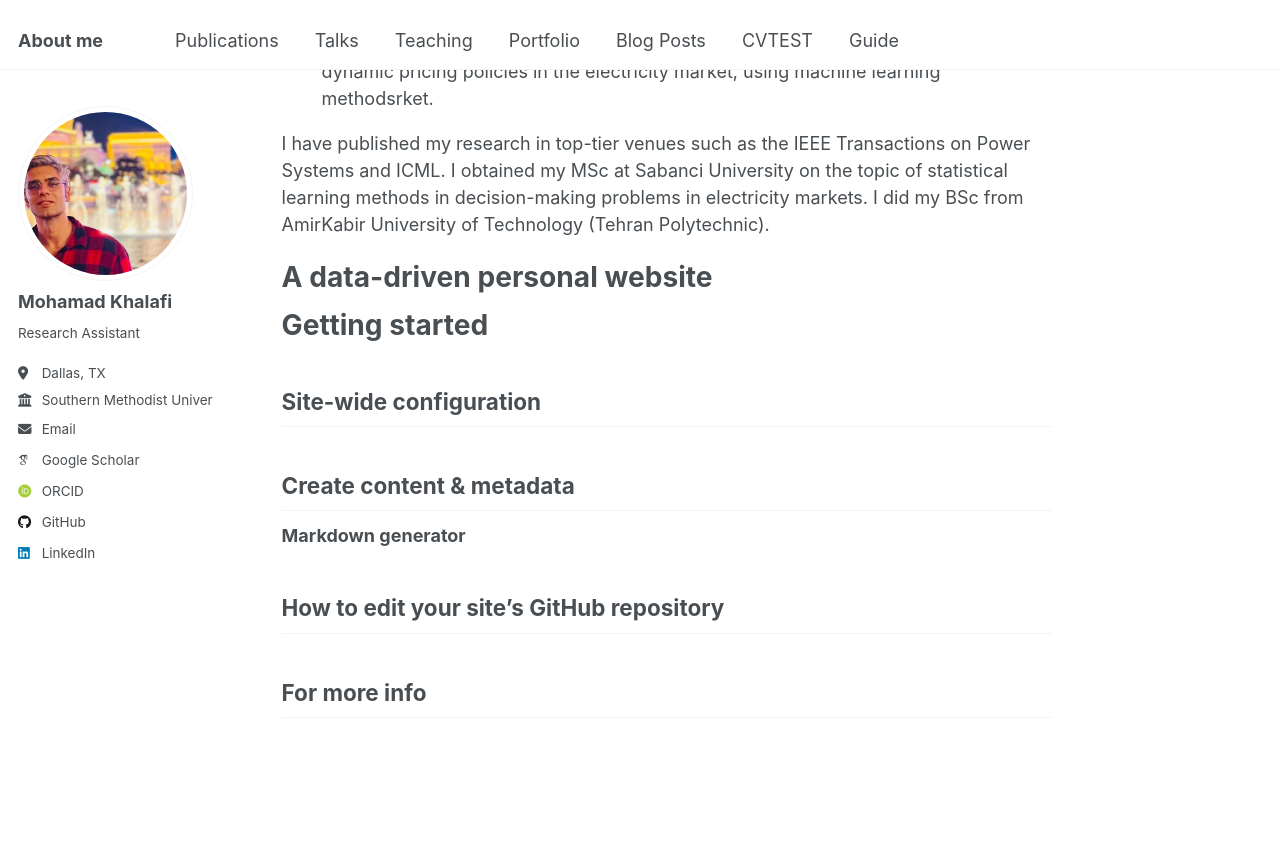
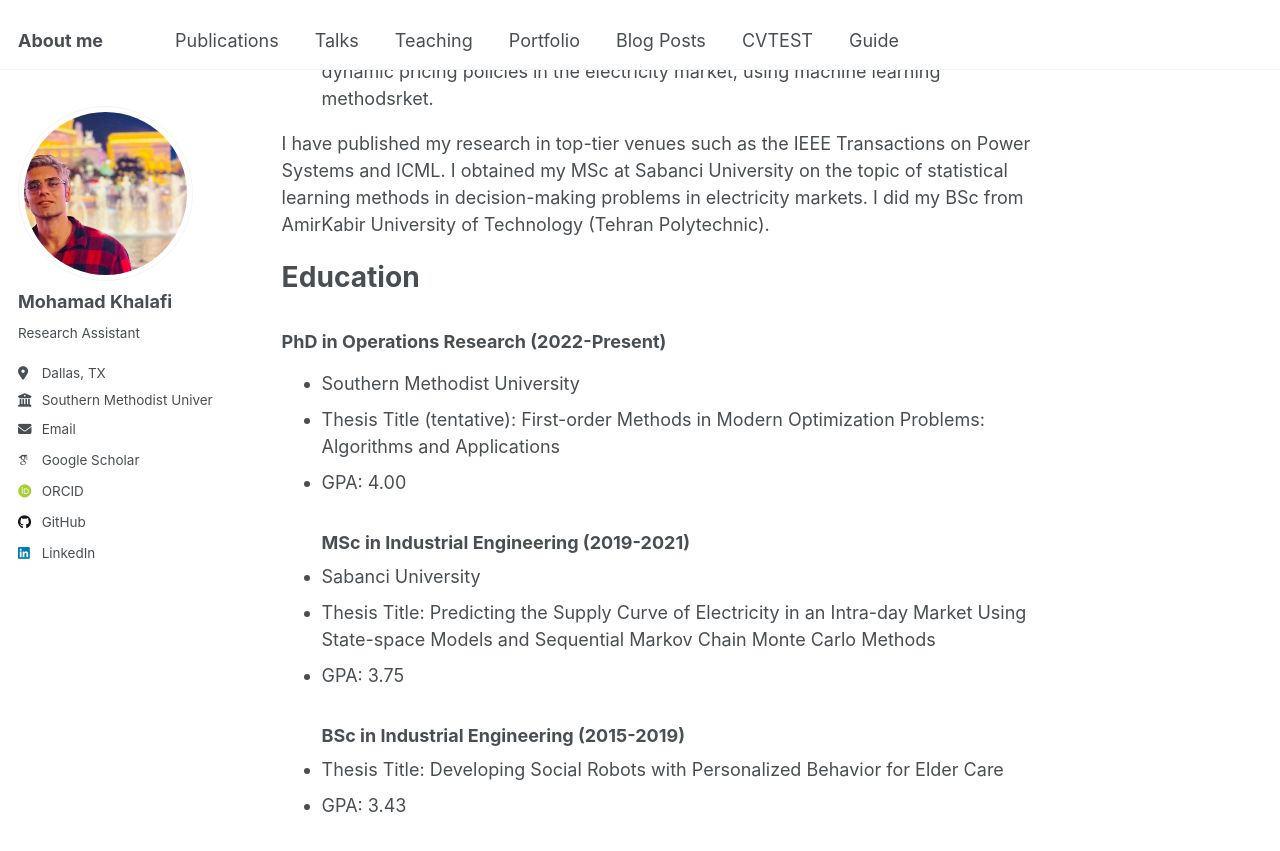
Before and after one commit to Mohammadkhf/mohammadkhf.github.io, a Jekyll site: the page built from _pages/about.md, in a window 1280 px wide and 900 px high, scrolled down 393 px. Shown: the top 851 px of the window. Built offline with Jekyll 4.4.1, drawn with Linux system fonts in a browser that asks for light colours; some web fonts are replaced.

Commit message:
Update about.md

```diff
--- a/_pages/about.md
+++ b/_pages/about.md
@@ -14,26 +14,16 @@ I am a PhD candidate at Southern Methodist University (SMU) in the Operations Re
 
 I have published my research in top-tier venues such as the IEEE Transactions on Power Systems and ICML. I obtained my MSc at Sabanci University on the topic of statistical learning methods in decision-making problems in electricity markets. I did my BSc from AmirKabir University of Technology (Tehran Polytechnic).
 
-A data-driven personal website
+Education
 ======
-
-
-Getting started
-======
-
-Site-wide configuration
-------
-
-
-Create content & metadata
-------
-
-
-**Markdown generator**
-
-
-How to edit your site's GitHub repository
-------
-
-For more info
-------
+### PhD in Operations Research (2022-Present)
+* Southern Methodist University
+* Thesis Title (tentative): First-order Methods in Modern Optimization Problems: Algorithms and Applications
+* GPA: 4.00
+### MSc in Industrial Engineering (2019-2021)
+* Sabanci University
+* Thesis Title: Predicting the Supply Curve of Electricity in an Intra-day Market Using State-space Models and Sequential Markov Chain Monte Carlo Methods
+* GPA: 3.75
+### BSc in Industrial Engineering (2015-2019)
+* Thesis Title: Developing Social Robots with Personalized Behavior for Elder Care
+* GPA: 3.43
```
